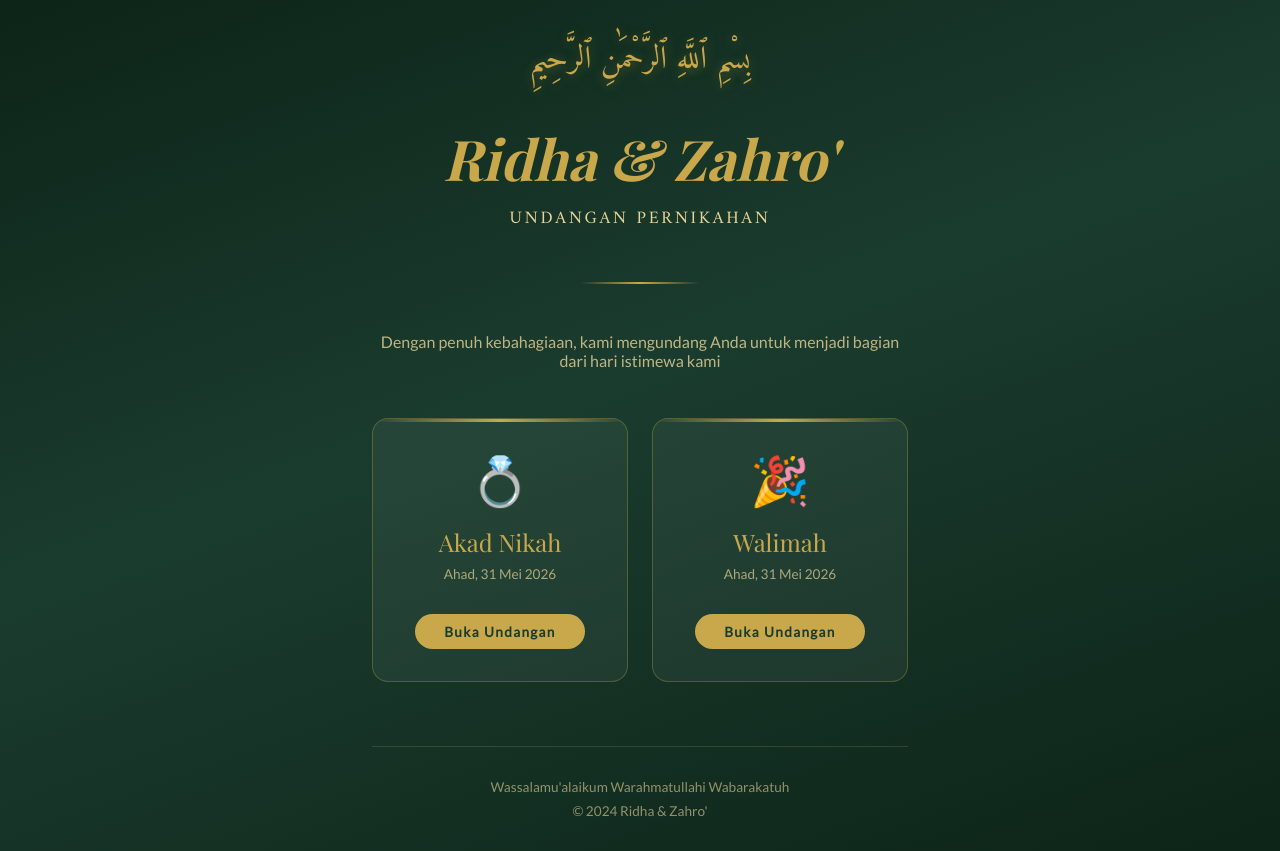
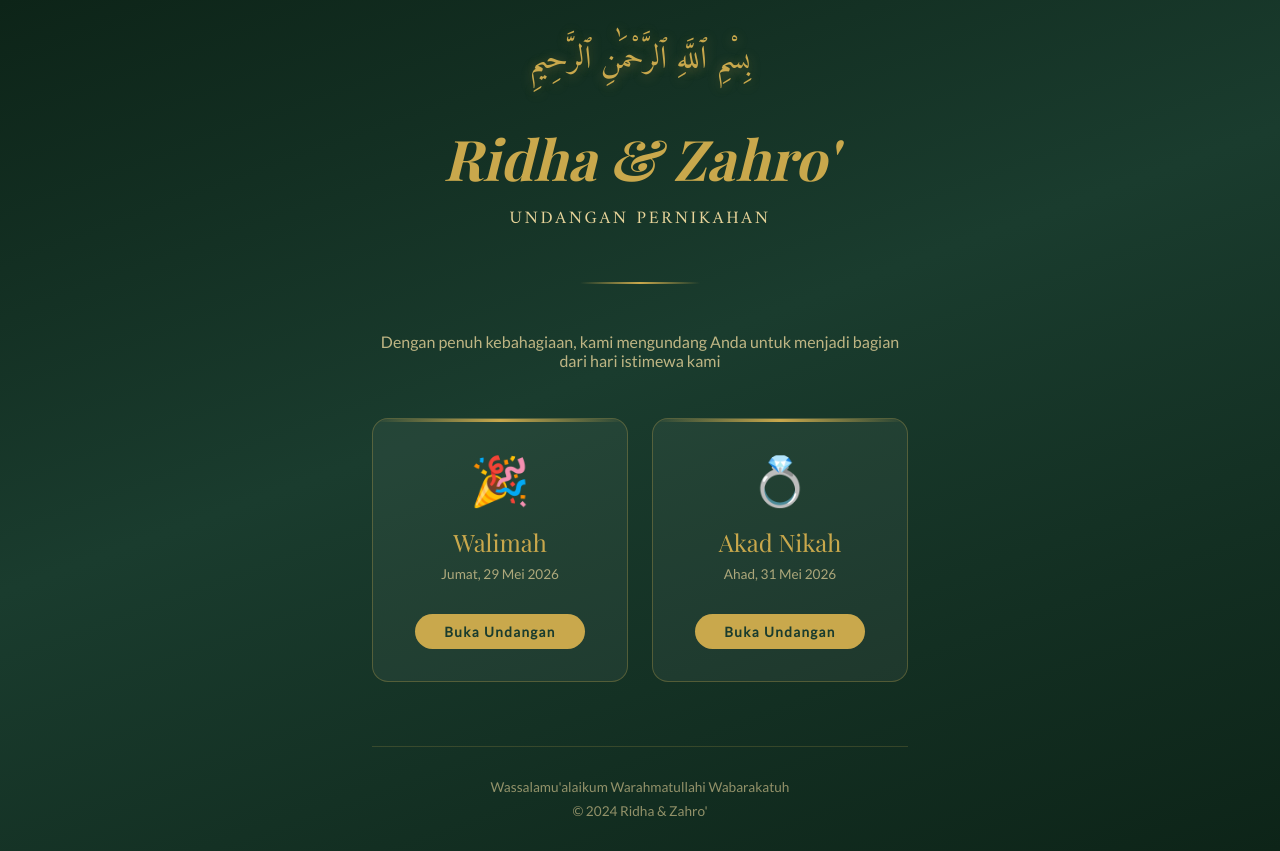
Before and after one commit to AhmadMuzayyin/rsvp-ridha-zahro-, a website: page public/index.html in a window 1280 px wide. Drawn offline with nearby package versions, Linux system fonts and the light colour scheme; a web font is replaced by a local one.

Commit message:
update: html file

```diff
--- a/public/index.html
+++ b/public/index.html
@@ -173,16 +173,15 @@
         </p>
 
         <div class="links-container">
+            <a href="/pra-acara" class="card">
+                <div class="card-icon">🎉</div>
+                <div class="card-title">Walimah</div>
+                <div class="card-date">Jumat, 29 Mei 2026</div>
+                <div class="card-button">Buka Undangan</div>
+            </a>
             <a href="/hari-h" class="card">
                 <div class="card-icon">💍</div>
                 <div class="card-title">Akad Nikah</div>
-                <div class="card-date">Ahad, 31 Mei 2026</div>
-                <div class="card-button">Buka Undangan</div>
-            </a>
-
-            <a href="/pra-acara" class="card">
-                <div class="card-icon">🎉</div>
-                <div class="card-title">Walimah</div>
                 <div class="card-date">Ahad, 31 Mei 2026</div>
                 <div class="card-button">Buka Undangan</div>
             </a>
```
